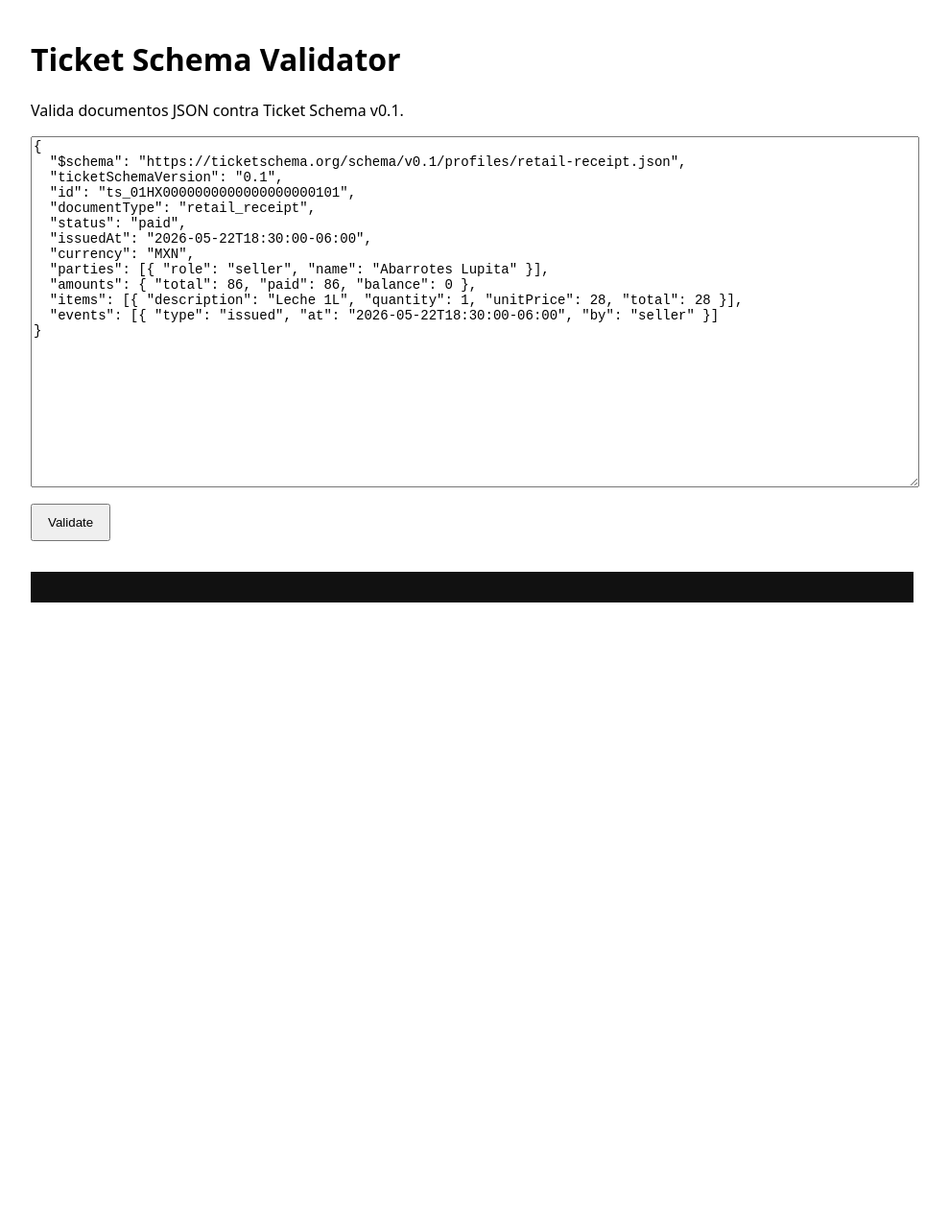
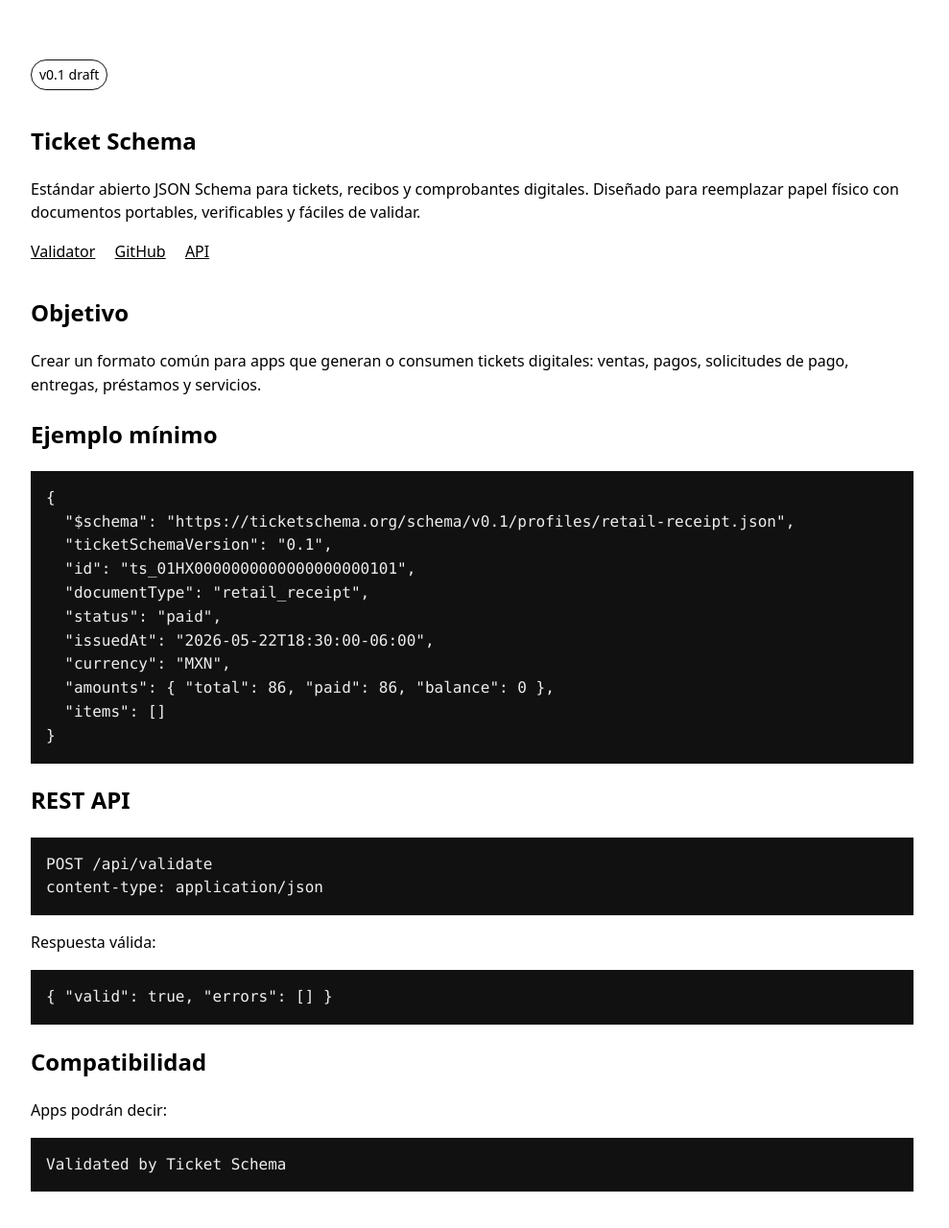
Before and after one commit to TicketSchema/ticket-schema, a website: page public/index.html in a window 1280 px wide. Shown: the whole page at 96% size, without its empty margins (148-1137 px from the left). Before the commit the page ends 800 px from the top, so only its background shows below. Drawn offline with Linux system fonts and the light colour scheme.

Commit message:
Move validator UI and add project homepage

```diff
--- a/public/index.html
+++ b/public/index.html
@@ -3,19 +3,44 @@
   <head>
     <meta charset="utf-8" />
     <meta name="viewport" content="width=device-width, initial-scale=1" />
-    <title>Ticket Schema Validator</title>
+    <title>Ticket Schema</title>
     <style>
-      body { font-family: system-ui, sans-serif; max-width: 920px; margin: 40px auto; padding: 0 16px; }
-      textarea { width: 100%; min-height: 360px; font-family: ui-monospace, monospace; font-size: 14px; }
-      button { padding: 10px 16px; margin: 12px 0; cursor: pointer; }
+      body { font-family: system-ui, sans-serif; max-width: 920px; margin: 48px auto; padding: 0 16px; line-height: 1.55; }
+      code, pre { font-family: ui-monospace, SFMono-Regular, Menlo, Consolas, monospace; }
       pre { background: #111; color: #eee; padding: 16px; overflow: auto; }
-      .ok { color: #087f23; } .bad { color: #b00020; }
+      a { color: inherit; }
+      .hero { margin-bottom: 32px; }
+      .nav a { margin-right: 16px; }
+      .badge { display: inline-block; border: 1px solid #111; padding: 4px 8px; border-radius: 999px; font-size: 14px; }
     </style>
   </head>
   <body>
-    <h1>Ticket Schema Validator</h1>
-    <p>Valida documentos JSON contra Ticket Schema v0.1.</p>
-    <textarea id="input">{
+    <main>
+      <section class="hero">
+        <p class="badge">v0.1 draft</p>
+        <h1>Ticket Schema</h1>
+        <p>
+          Estándar abierto JSON Schema para tickets, recibos y comprobantes digitales.
+          Diseñado para reemplazar papel físico con documentos portables, verificables y fáciles de validar.
+        </p>
+        <p class="nav">
+          <a href="/validator/">Validator</a>
+          <a href="https://github.com/TicketSchema/ticket-schema">GitHub</a>
+          <a href="/api/validate">API</a>
+        </p>
+      </section>
+
+      <section>
+        <h2>Objetivo</h2>
+        <p>
+          Crear un formato común para apps que generan o consumen tickets digitales:
+          ventas, pagos, solicitudes de pago, entregas, préstamos y servicios.
+        </p>
+      </section>
+
+      <section>
+        <h2>Ejemplo mínimo</h2>
+        <pre>{
   "$schema": "https://ticketschema.org/schema/v0.1/profiles/retail-receipt.json",
   "ticketSchemaVersion": "0.1",
   "id": "ts_01HX0000000000000000000101",
@@ -23,37 +48,24 @@
   "status": "paid",
   "issuedAt": "2026-05-22T18:30:00-06:00",
   "currency": "MXN",
-  "parties": [{ "role": "seller", "name": "Abarrotes Lupita" }],
   "amounts": { "total": 86, "paid": 86, "balance": 0 },
-  "items": [{ "description": "Leche 1L", "quantity": 1, "unitPrice": 28, "total": 28 }],
-  "events": [{ "type": "issued", "at": "2026-05-22T18:30:00-06:00", "by": "seller" }]
-}</textarea>
-    <br />
-    <button id="validate">Validate</button>
-    <h2 id="status"></h2>
-    <pre id="output"></pre>
-    <script>
-      const input = document.querySelector('#input');
-      const output = document.querySelector('#output');
-      const status = document.querySelector('#status');
-      document.querySelector('#validate').onclick = async () => {
-        try {
-          const doc = JSON.parse(input.value);
-          const res = await fetch('/api/validate', {
-            method: 'POST',
-            headers: { 'content-type': 'application/json' },
-            body: JSON.stringify(doc),
-          });
-          const json = await res.json();
-          status.textContent = json.valid ? 'Valid' : 'Invalid';
-          status.className = json.valid ? 'ok' : 'bad';
-          output.textContent = JSON.stringify(json, null, 2);
-        } catch (err) {
-          status.textContent = 'Invalid JSON';
-          status.className = 'bad';
-          output.textContent = String(err);
-        }
-      };
-    </script>
+  "items": []
+}</pre>
+      </section>
+
+      <section>
+        <h2>REST API</h2>
+        <pre>POST /api/validate
+content-type: application/json</pre>
+        <p>Respuesta válida:</p>
+        <pre>{ "valid": true, "errors": [] }</pre>
+      </section>
+
+      <section>
+        <h2>Compatibilidad</h2>
+        <p>Apps podrán decir:</p>
+        <pre>Validated by Ticket Schema</pre>
+      </section>
+    </main>
   </body>
 </html>
```
Also changed, not shown: public/validator/index.html (added, +61 -0 lines), README.md.
